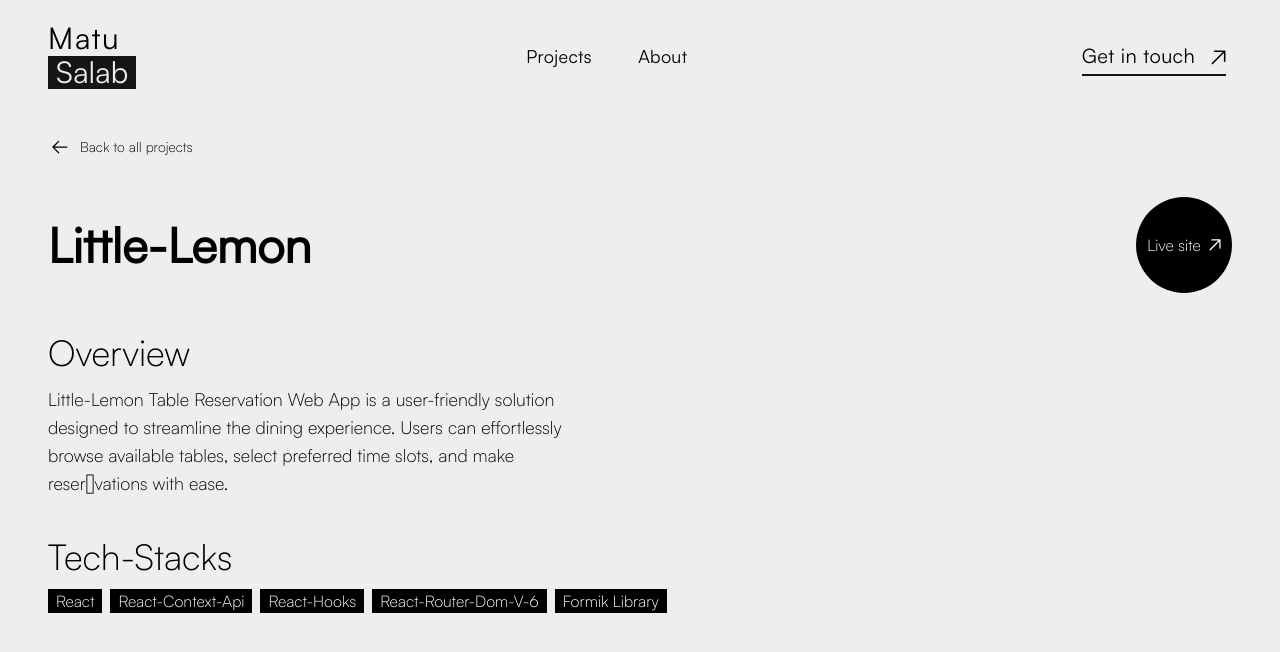
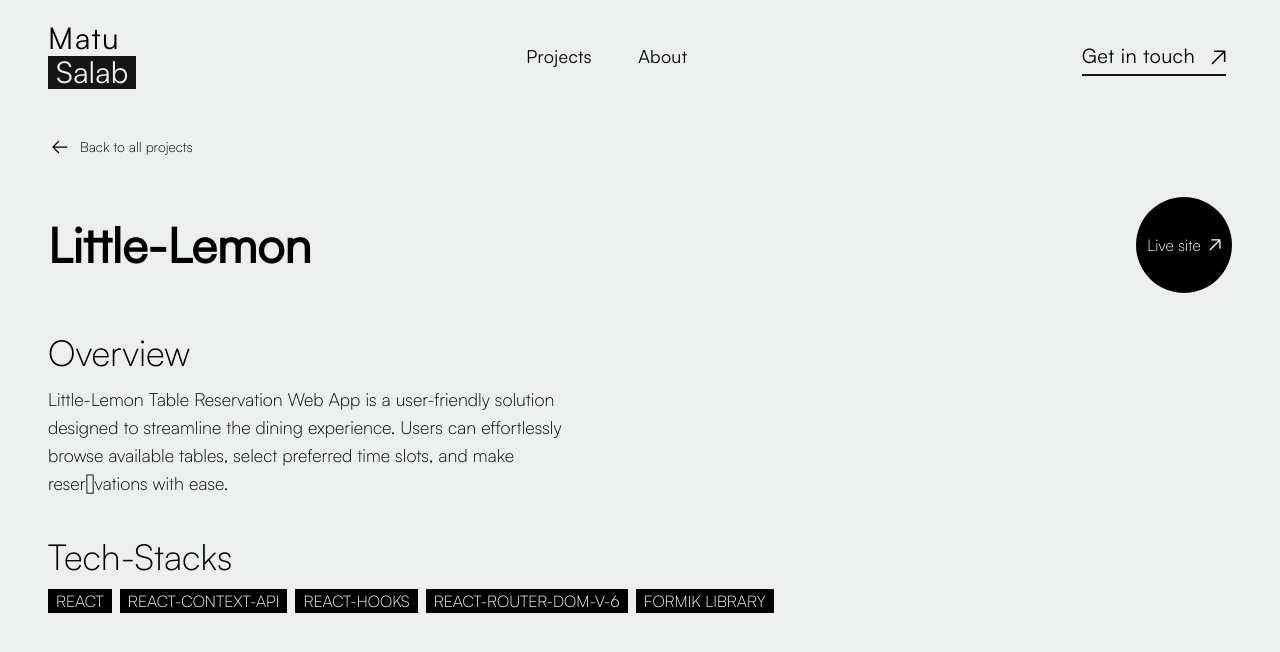
Before and after one commit to matusalab-dev/matusalab.dev, a Next.js app: page /projects/little-lemon in a window 1280 px wide. Shown: the top 652 px of the page. Built offline with nearby package versions, Linux system fonts and the light colour scheme.

Commit message:
add kep props into an array of teck-stacks

```diff
--- a/app/projects/[slug]/page.tsx
+++ b/app/projects/[slug]/page.tsx
@@ -77,19 +77,17 @@ const Projects: FC<PageProps> = ({ params, searchParams }) => {
                     <h3 className="capitalize text-2xl sm:text-4xl">
                       Tech-stacks
                     </h3>
-                    <ul className="flex gap-2 flex-wrap text-white text-[1rem]">
-                      {project.techStacks.map((techStack: string) => (
-                        <li className="bg-black px-2 h-6 flex items-center">
-                          {techStack}
-                        </li>
-                      ))}
-
-                      {/* <li className="bg-black px-2 h-6 flex items-center">
-                        Formik
-                      </li>
-                      <li className="bg-black px-2 h-6 flex items-center">
-                        React-router
-                      </li> */}
+                    <ul className="flex gap-2 flex-wrap text-white text-[1rem] max-w-3xl">
+                      {project.techStacks.map(
+                        (techStack: string, index: number) => (
+                          <li
+                            key={++index}
+                            className="bg-black px-2 h-6 flex items-center uppercase"
+                          >
+                            {techStack}
+                          </li>
+                        )
+                      )}
                     </ul>
                   </div>
                 </>
```
